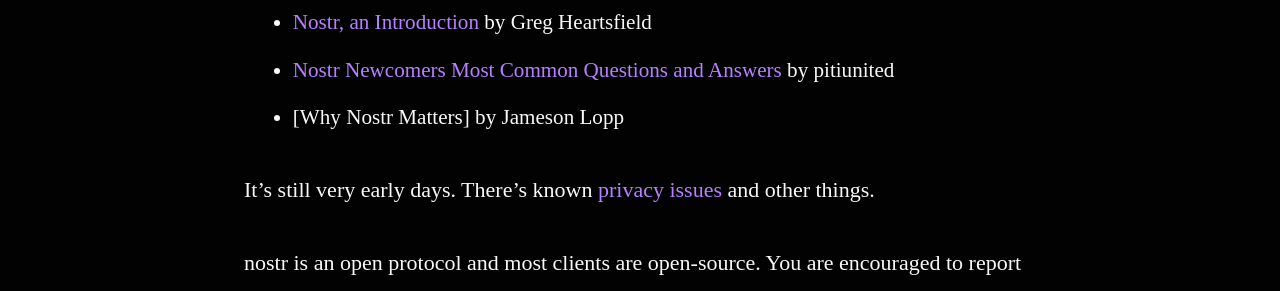
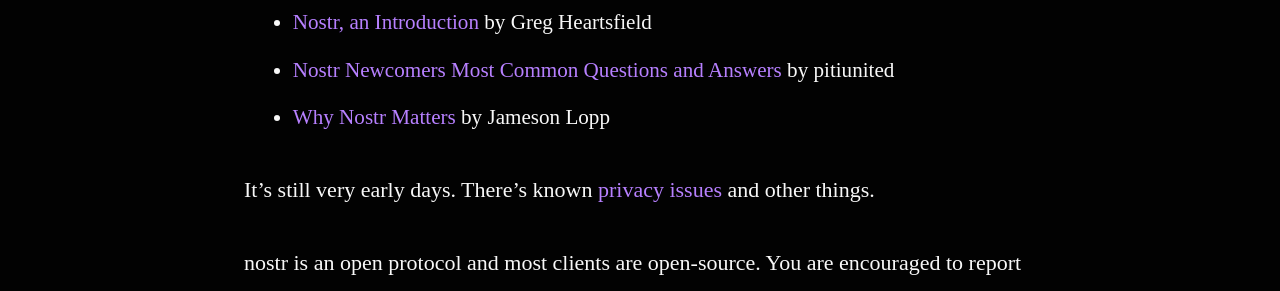
Before and after one commit to nostr-resources/nostr-resources.github.io, a Jekyll site: the page built from index.md, in a window 1280 px wide and 900 px high, scrolled down 10652 px. Shown: the part 155-446 px from the top of the window. Built offline with Jekyll 4.4.1, drawn with Linux system fonts in a browser that asks for light colours; some web fonts are replaced; part of the change alters nothing that is shown.

```diff
--- a/index.md
+++ b/index.md
@@ -268,7 +268,7 @@ Articles and explainers:
 - [What is Nostr, and how to start using Nostr](https://github.com/vishalxl/nostr_console/discussions/31) by Vishal
 - [Nostr, an Introduction](https://wiki.wellorder.net/post/nostr-intro/) by Greg Heartsfield
 - [Nostr Newcomers Most Common Questions and Answers](https://uselessshit.co/resources/nostr/) by pitiunited
-- [Why Nostr Matters] by Jameson Lopp
+- [Why Nostr Matters](https://blog.lopp.net/why-nostr-matters/) by Jameson Lopp
 
 It's still very early days.
 There's known [privacy issues](https://consentonchain.github.io/blog/posts/nostr-privacy/) and other things.
```
